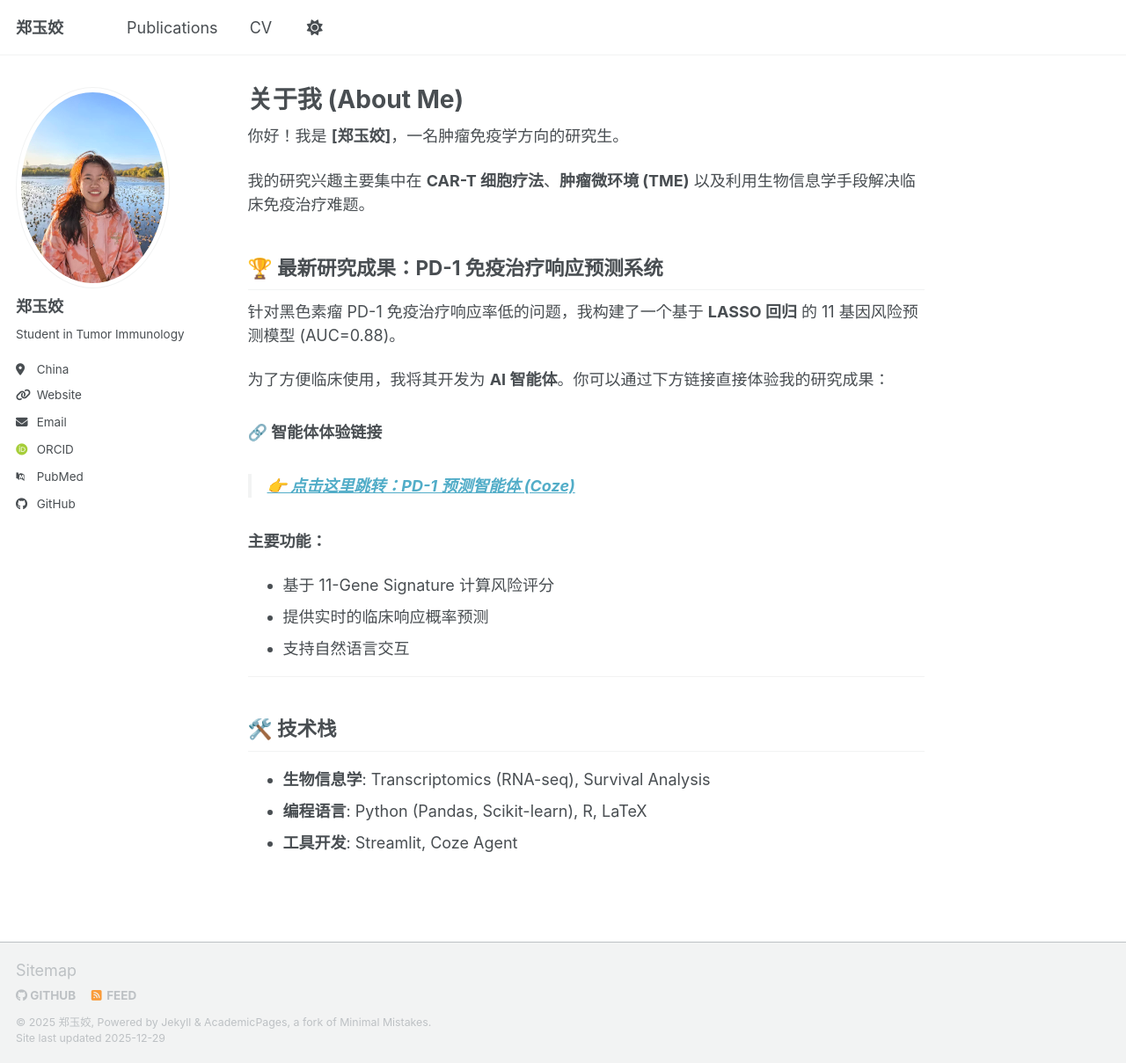
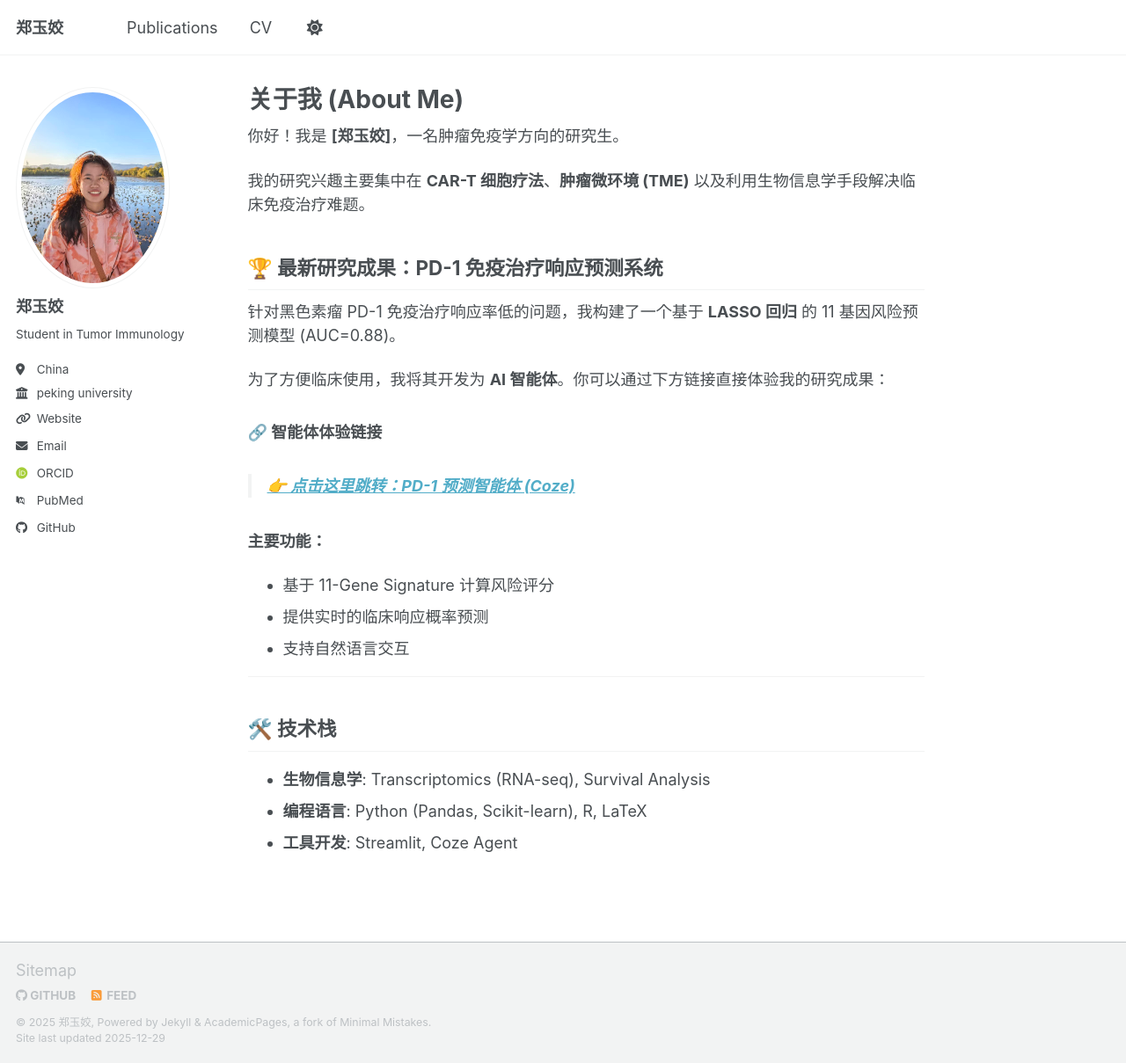
Before and after one commit to yujiaoz57-wq/yujiaoz57-wq.github.io, a Jekyll site: the page built from _pages/about.md, in a window 1280 px wide and 1209 px high. Shown: the whole window at 88% size. Built offline with Jekyll 4.4.1, drawn with Linux system fonts in a browser that asks for light colours; some web fonts are replaced; a script bundle is joined from its source files by our own code; library files that are not in the unit come from our copies.

Commit message:
Update _config.yml

```diff
--- a/_config.yml
+++ b/_config.yml
@@ -25,6 +25,7 @@ author:
   name:   "郑玉姣"  # 注意：冒号后面必须有一个空格
   avatar: "https://yujiaoz57-wq.github.io/images/profile.png" # 确保你上传了 profile.png
   bio:    "Student in Tumor Immunology"
+  employer: "peking university"
   location: "China"
   email:  "yujiaoz57@gmail.com"
   uri:    ""
```
